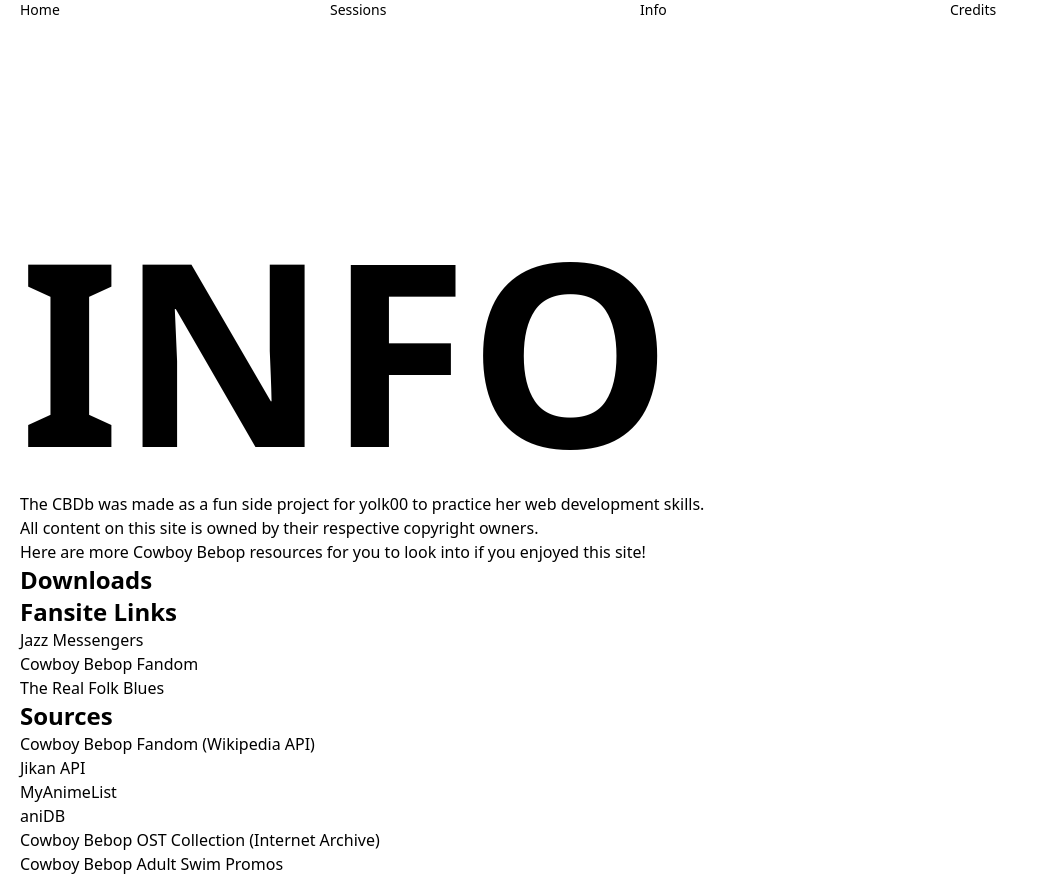
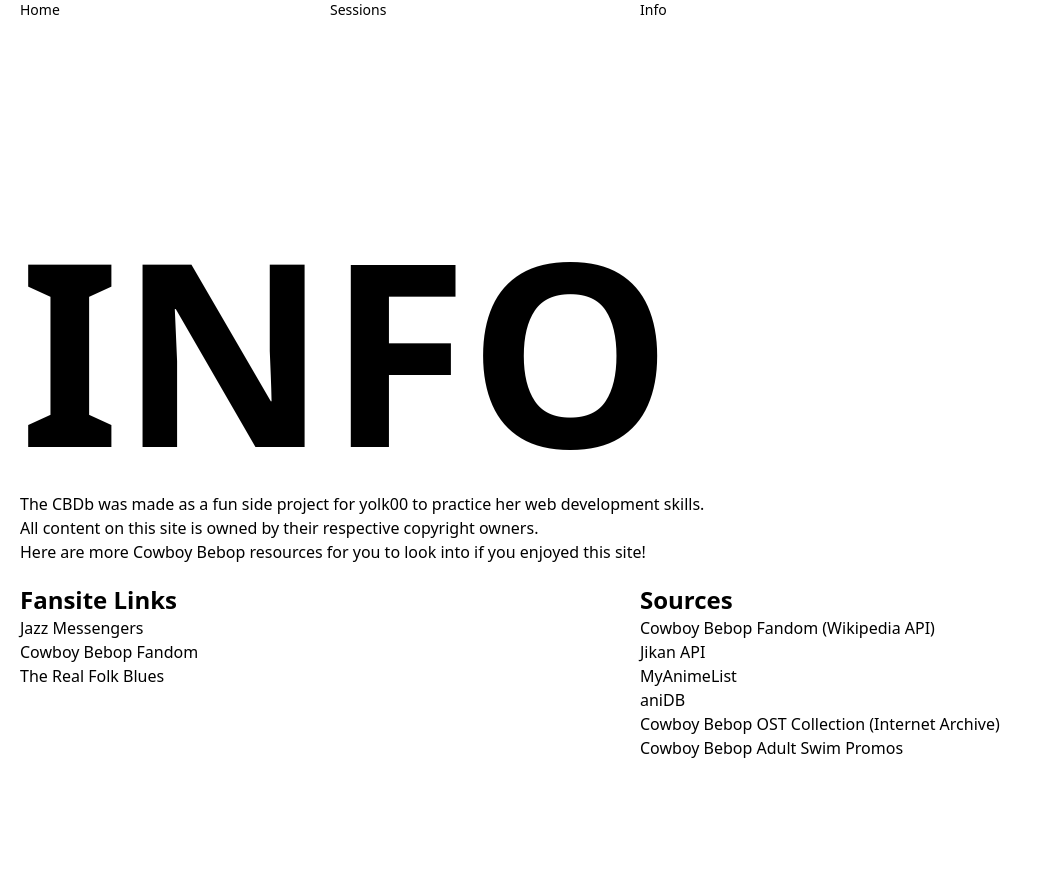
Before and after one commit to yolk00/radical-tomato, a Next.js app: page /info in a window 1280 px wide. Shown: the whole page, without its empty margins (0-1045 px from the left). After the commit the page ends 800 px from the top, so only its background shows below. Built offline with nearby package versions, Linux system fonts and the light colour scheme.

Commit message:
clean up info page and music section

```diff
--- a/app/components/Navbar.tsx
+++ b/app/components/Navbar.tsx
@@ -13,10 +13,10 @@ const navLinks = [
     name: "Info",
     link: "/info",
   },
-  {
-    name: "Credits",
-    link: "/credits",
-  },
+  // {
+  //   name: "Credits",
+  //   link: "/credits",
+  // },
 ];
 
 export default function Navbar() {
--- a/app/components/SessionPage/MusicSection.tsx
+++ b/app/components/SessionPage/MusicSection.tsx
@@ -3,7 +3,7 @@
 import Image from "next/image";
 import { albumsData } from "@/data/musicData";
 import { useEffect, useRef, useState } from "react";
-import LoadingAnim from "../LoadingAnim";
+import LoadingAnim from "./LoadingAnim";
 
 export default function MusicSection({ epNum }: { epNum: number }) {
   const music = albumsData.filter((song) => song.episodes?.includes(epNum));
--- a/app/info/page.tsx
+++ b/app/info/page.tsx
@@ -46,9 +46,10 @@ export default function Page() {
       </h1>
       <div>
         {/* <h2>About CBDb</h2> */}
+        <div className="mb-5">
           <p>
-          The CBDb was made as a fun side project for yolk00 to practice her web
-          development skills.
+            The CBDb was made as a fun side project for yolk00 to practice her
+            web development skills.
           </p>
           <p>
             All content on this site is owned by their respective copyright
@@ -58,28 +59,43 @@ export default function Page() {
             Here are more Cowboy Bebop resources for you to look into if you
             enjoyed this site!
           </p>
-        <h2 className="font-bold text-2xl">Downloads</h2>
+        </div>
+        {/* <h2 className="font-bold text-2xl">Downloads</h2> */}
+        <div className="grid grid-cols-1 md:grid-cols-2 auto-rows-auto gap-y-5 md:gap-y-0">
+          <div className="md:col-start-1">
             <h2 className="font-bold text-2xl">Fansite Links</h2>
             <ul className="">
               {fansiteLinks.map((item, i) => (
                 <li key={i}>
-              <a href={item.url} target="_blank" className="">
-                {item.name}
-              </a>
-            </li>
-          ))}
-        </ul>
-        <h2 className="font-bold text-2xl">Sources</h2>
-        <ul className="">
-          {sourceLinks.map((item, i) => (
-            <li key={i}>
-              <a href={item.url} target="_blank" className="">
+                  <a
+                    href={item.url}
+                    target="_blank"
+                    className="hover:bg-black hover:text-white duration-150 ease-in-out"
+                  >
                     {item.name}
                   </a>
                 </li>
               ))}
             </ul>
           </div>
+          <div className="md:col-start-2">
+            <h2 className="font-bold text-2xl">Sources</h2>
+            <ul className="">
+              {sourceLinks.map((item, i) => (
+                <li key={i}>
+                  <a
+                    href={item.url}
+                    target="_blank"
+                    className="hover:bg-black hover:text-white duration-150 ease-in-out"
+                  >
+                    {item.name}
+                  </a>
+                </li>
+              ))}
+            </ul>
+          </div>
+        </div>
+      </div>
     </>
   );
 }
```
Also changed, not shown: app/components/SessionPage/LoadingAnim.tsx (renamed from app/components/LoadingAnim.tsx). Lines whose indentation alone changed are shown as unchanged.
